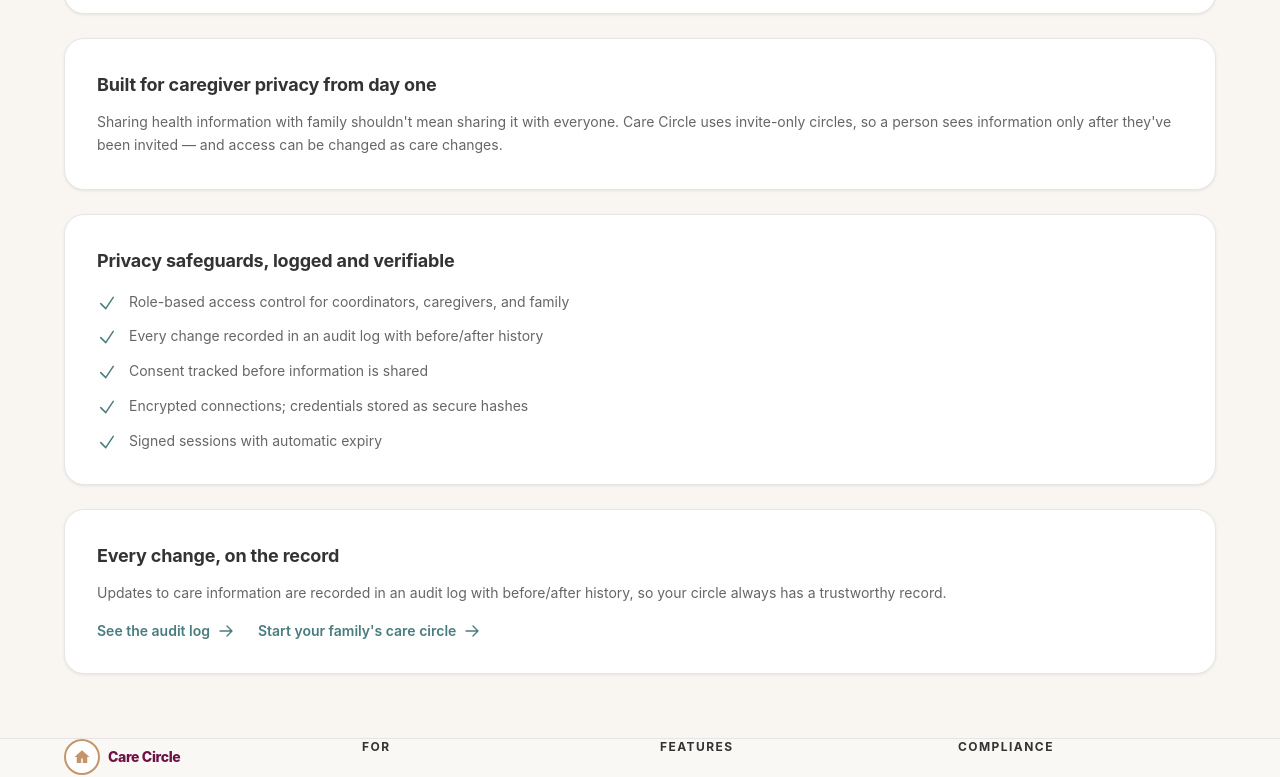
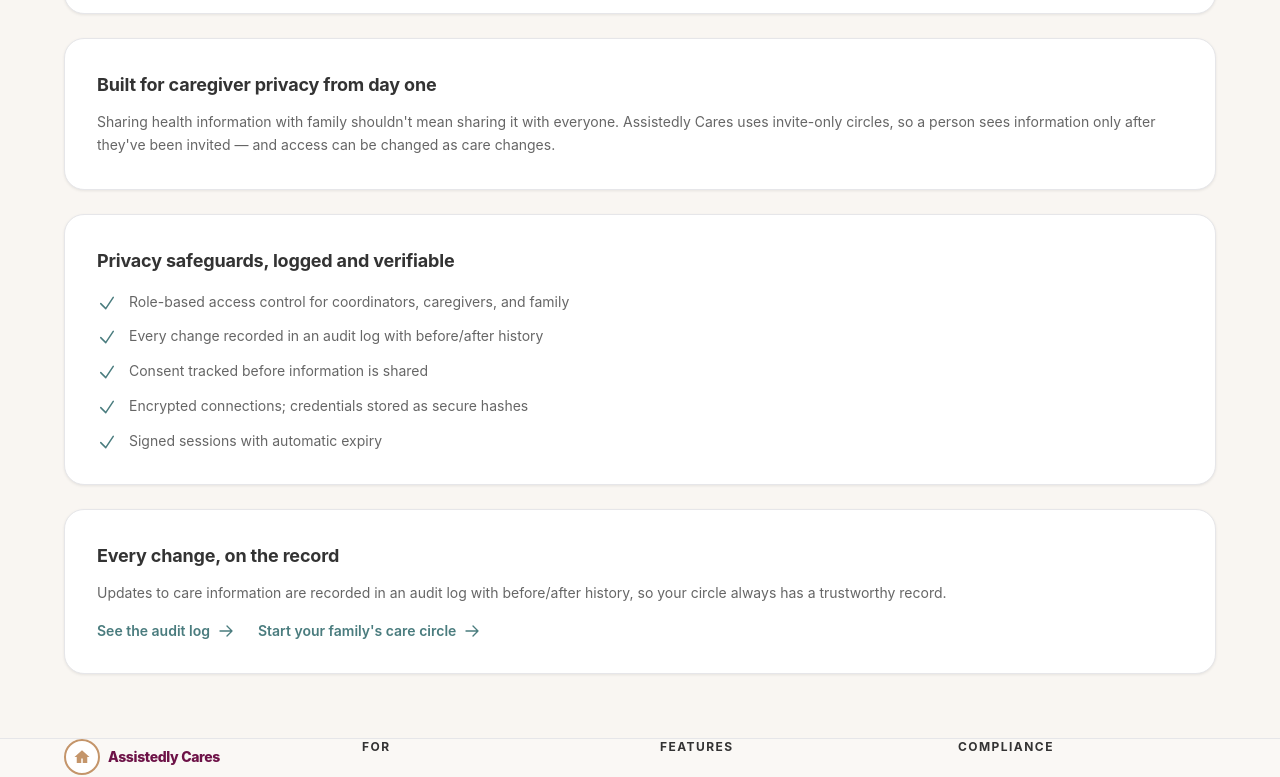
Before and after one commit to Assistedly-Inc/care-circle, a Next.js app in the folder frontend/: page /features/auth in a window 1280 px wide. Shown: the part 784-1561 px from the top of the page. Built offline with nearby package versions, Linux system fonts and the light colour scheme; no server answers.

Commit message:
feat: rebrand frontend from 'Care Circle' to 'Assistedly Cares'
Update metadata (title, description, keywords, OG), hero badge/headline,
footer, auth pages, and all persona pages.

```diff
--- a/frontend/app/(persona)/caregiver/page.tsx
+++ b/frontend/app/(persona)/caregiver/page.tsx
@@ -30,7 +30,7 @@ export default function CaregiverPage() {
                 Stay connected to the plan
               </h1>
               <p className="text-base text-white/90 max-w-xl leading-relaxed mb-6 drop-shadow-sm">
-                The family sets the care plan. You make it happen. Care Circle keeps you in sync with medications, daily tasks, and observations through the first 30 days.
+                The family sets the care plan. You make it happen. Assistedly Cares keeps you in sync with medications, daily tasks, and observations through the first 30 days.
               </p>
               <Link href="/features/tasks/" className="btn btn-primary btn-lg shadow-md">
                 View Your Tasks
@@ -66,7 +66,7 @@ export default function CaregiverPage() {
               <blockquote className="text-[clamp(1.1rem,2.2vw,1.5rem)] font-extrabold text-white leading-snug drop-shadow-md mb-3">
                 &ldquo;I used to write everything on paper. Now the family sees my notes in real time, and we&apos;re all on the same page.&rdquo;
               </blockquote>
-              <p className="text-white/90 font-semibold drop-shadow-sm">— Home care aide, 4 years with Care Circle</p>
+              <p className="text-white/90 font-semibold drop-shadow-sm">— Home care aide, 4 years with Assistedly Cares</p>
             </div>
           </div>
         </div>
--- a/frontend/app/(persona)/family/page.tsx
+++ b/frontend/app/(persona)/family/page.tsx
@@ -10,7 +10,7 @@ const features = [
 ];
 
 const weekByWeek = [
-  { n: 'Before Discharge', items: ['Review medications with the discharge planner', 'Confirm follow-up appointments', 'Add emergency contacts to Care Circle', 'Invite caregivers and family to the plan'] },
+  { n: 'Before Discharge', items: ['Review medications with the discharge planner', 'Confirm follow-up appointments', 'Add emergency contacts to Assistedly Cares', 'Invite caregivers and family to the plan'] },
   { n: 'Week 1', items: ['Daily medication check-ins', 'Log meals, mood, and mobility observations', 'Attend follow-up appointments', 'Keep the facility in the loop'] },
   { n: 'Weeks 2-4', items: ['Review progress and adjust the care plan', 'Export notes for the primary care visit', 'Celebrate small wins with the circle'] },
 ];
@@ -57,7 +57,7 @@ export default function FamilyPage() {
                 Be the quarterback your loved one needs
               </h1>
               <p className="text-base text-white/90 max-w-xl leading-relaxed mb-6 drop-shadow-sm">
-                The discharge planner hands you a folder. Now what? Care Circle turns that folder into a shared living plan that keeps everyone connected through the first 30 days.
+                The discharge planner hands you a folder. Now what? Assistedly Cares turns that folder into a shared living plan that keeps everyone connected through the first 30 days.
               </p>
               <Link href="/features/cases/" className="btn btn-primary btn-lg shadow-md">
                 Start a Care Plan
--- a/frontend/app/(persona)/patient/page.tsx
+++ b/frontend/app/(persona)/patient/page.tsx
@@ -66,7 +66,7 @@ export default function PatientPage() {
               <blockquote className="text-[clamp(1.1rem,2.2vw,1.5rem)] font-extrabold text-white leading-snug drop-shadow-md mb-3">
                 &ldquo;Coming home from skilled nursing felt manageable for the first time. Everything — my meds, my exercises, my appointments — was right there. My daughter saw it too.&rdquo;
               </blockquote>
-              <p className="text-white/90 font-semibold drop-shadow-sm">— Care Circle patient, age 72</p>
+              <p className="text-white/90 font-semibold drop-shadow-sm">— Assistedly Cares patient, age 72</p>
             </div>
           </div>
         </div>
--- a/frontend/app/(persona)/professional/page.tsx
+++ b/frontend/app/(persona)/professional/page.tsx
@@ -64,7 +64,7 @@ export default function ProfessionalPage() {
         <div className="container">
           <div className="text-center mb-10">
             <p className="text-xs font-bold uppercase tracking-[0.12em] text-[var(--color-accent)] mb-2">Impact</p>
-            <h2 className="text-2xl font-extrabold text-[var(--color-text)] tracking-tight">What facilities gain with Care Circle</h2>
+            <h2 className="text-2xl font-extrabold text-[var(--color-text)] tracking-tight">What facilities gain with Assistedly Cares</h2>
           </div>
           <div className="grid md:grid-cols-3 gap-6 max-w-5xl mx-auto">
             {[
@@ -101,7 +101,7 @@ export default function ProfessionalPage() {
         <div className="card !p-10 md:!p-12 text-center max-w-3xl mx-auto bg-[linear-gradient(135deg,#f4fbf8_0%,#f7fafc_100%)] border border-[#dcefe7]">
           <h2 className="text-2xl font-extrabold text-[var(--color-text)] mb-4">Ready to modernize your discharge process?</h2>
           <p className="text-[var(--color-text-light)] max-w-md mx-auto mb-8 leading-relaxed">
-            Join facilities that are using Care Circle to improve outcomes, reduce readmissions, and raise family satisfaction.
+            Join facilities that are using Assistedly Cares to improve outcomes, reduce readmissions, and raise family satisfaction.
           </p>
           <div className="flex flex-wrap items-center justify-center gap-4">
             <Link href="/features/cases/" className="btn btn-primary">Start a Care Plan</Link>
--- a/frontend/app/Footer.tsx
+++ b/frontend/app/Footer.tsx
@@ -34,7 +34,7 @@ export default function Footer() {
               <span className="flex items-center justify-center w-9 h-9 rounded-full bg-white border-2 border-[var(--color-accent)] text-[var(--color-accent)]">
                 <svg viewBox="0 0 24 24" width="18" height="18" fill="currentColor"><path d="M12 3L2 12h3v8h6v-6h2v6h6v-8h3L12 3z"/></svg>
               </span>
-              <span className="font-extrabold text-sm text-[var(--color-secondary)] tracking-tight">Care Circle</span>
+              <span className="font-extrabold text-sm text-[var(--color-secondary)] tracking-tight">Assistedly Cares</span>
             </Link>
             <p className="text-sm text-[var(--color-text-light)] leading-relaxed max-w-xs">
               Care coordination for the first 30 days after discharge. Built for families and facilities.
@@ -88,7 +88,7 @@ export default function Footer() {
         </div>
 
         <div className="mt-10 pt-6 border-t border-[var(--color-border)] flex flex-col sm:flex-row items-center justify-between gap-3">
-          <p className="text-xs text-[var(--color-muted)]">&copy; {new Date().getFullYear()} Care Circle. All rights reserved.</p>
+          <p className="text-xs text-[var(--color-muted)]">&copy; {new Date().getFullYear()} Assistedly Cares. All rights reserved.</p>
           <p className="text-xs text-[var(--color-muted)]">HIPAA-aware. Built for care transitions.</p>
         </div>
       </div>
--- a/frontend/app/features/auth/layout.tsx
+++ b/frontend/app/features/auth/layout.tsx
@@ -2,9 +2,9 @@ import type { Metadata } from 'next';
 import type { ReactNode } from 'react';
 
 export const metadata: Metadata = {
-  title: { absolute: 'Private, Role-Based Access for Family Caregivers | Care Circle' },
+  title: { absolute: 'Private, Role-Based Access for Family Caregivers | Assistedly Cares' },
   description:
-    'Care Circle gives every caregiver the right information at the right time — with role-based access, audit logs, and privacy controls built for family care.',
+    'Assistedly Cares gives every caregiver the right information at the right time — with role-based access, audit logs, and privacy controls built for family care.',
 };
 
 export default function AuthLayout({ children }: { children: ReactNode }) {
--- a/frontend/app/features/auth/page.tsx
+++ b/frontend/app/features/auth/page.tsx
@@ -63,7 +63,7 @@ export default function AuthFeaturePage() {
           The right information, for the right people, at the right time
         </h1>
         <p className="text-[var(--color-text-light)] max-w-2xl leading-relaxed mb-10">
-          Care Circle is built on a simple promise: everyone in your circle — relatives, caregivers, and care coordinators — gets exactly the information they need, and nothing they don&apos;t. Privacy isn&apos;t a feature bolted on at the end; it&apos;s how the product works.
+          Assistedly Cares is built on a simple promise: everyone in your circle — relatives, caregivers, and care coordinators — gets exactly the information they need, and nothing they don&apos;t. Privacy isn&apos;t a feature bolted on at the end; it&apos;s how the product works.
         </p>
 
         <SignInCard />
@@ -94,7 +94,7 @@ export default function AuthFeaturePage() {
         <section className="card !p-6 md:!p-8 mb-6">
           <h2 className="text-lg font-extrabold text-[var(--color-text)] mb-3">Built for caregiver privacy from day one</h2>
           <p className="text-sm text-[var(--color-text-light)] leading-relaxed">
-            Sharing health information with family shouldn&apos;t mean sharing it with everyone. Care Circle uses invite-only circles, so a person sees information only after they&apos;ve been invited — and access can be changed as care changes.
+            Sharing health information with family shouldn&apos;t mean sharing it with everyone. Assistedly Cares uses invite-only circles, so a person sees information only after they&apos;ve been invited — and access can be changed as care changes.
           </p>
         </section>
 
--- a/frontend/app/globals.css
+++ b/frontend/app/globals.css
@@ -43,7 +43,7 @@
 
 @theme {
 
-  /* ─── Care Circle hero palette ─── */
+  /* ─── Assistedly Cares hero palette ─── */
   --hero-bg: #FDF9F3;
   --hero-text: #2D2926;
   --pacific-blue: #A8D8EA;
--- a/frontend/app/layout.tsx
+++ b/frontend/app/layout.tsx
@@ -5,22 +5,22 @@ import Footer from './Footer';
 
 export const metadata: Metadata = {
   title: {
-    default: 'Care Circle | Coordinated Care Platform',
-    template: '%s | Care Circle',
+    default: 'Assistedly Cares | Coordinated Care Platform',
+    template: '%s | Assistedly Cares',
   },
-  description: 'Care Circle helps families, caregivers, and healthcare professionals coordinate around shared care transitions. Private, secure, and beautifully simple.',
+  description: 'Assistedly Cares helps families, caregivers, and healthcare professionals coordinate around shared care transitions. Private, secure, and beautifully simple.',
   keywords: [
     'care coordination',
     'care transition',
     'post discharge',
     'family caregiving',
     'healthcare management',
-    'care circle',
+    'assistedly cares',
     'caregiver tools',
   ],
   openGraph: {
-    title: 'Care Circle | Coordinated Care Platform',
-    description: 'Care Circle helps families and facilities coordinate care transitions after discharge.',
+    title: 'Assistedly Cares | Coordinated Care Platform',
+    description: 'Assistedly Cares helps families and facilities coordinate care transitions after discharge.',
     type: 'website',
   },
 };
--- a/frontend/app/page.tsx
+++ b/frontend/app/page.tsx
@@ -36,13 +36,13 @@ export default function HomePage() {
                 <svg className="w-4 h-4 text-white/90" viewBox="0 0 24 24" fill="currentColor">
                   <path d="M12 21.35l-1.45-1.32C5.4 15.36 2 12.28 2 8.5 2 5.42 4.42 3 7.5 3c1.74 0 3.41.81 4.5 2.09C13.09 3.81 14.76 3 16.5 3 19.58 3 22 5.42 22 8.5c0 3.78-3.4 6.86-8.55 11.54L12 21.35z"/>
                 </svg>
-                <span className="text-xs font-bold uppercase tracking-[0.1em] text-white/90">Care Circle</span>
+                <span className="text-xs font-bold uppercase tracking-[0.1em] text-white/90">Assistedly Cares</span>
               </div>
               <h1 className="text-[clamp(1.6rem,3.5vw,2.4rem)] font-extrabold text-[#2D2926] mb-2 tracking-tight leading-tight drop-shadow-sm">
                 The first 30 days home are the most important
               </h1>
               <p className="text-base text-[#2D2926]/90 max-w-xl mb-5 leading-relaxed drop-shadow-sm">
-                Care Circle helps families and facilities bridge the gap between discharge and recovery — with shared care plans, medication tracking, and coordinated daily support.
+                Assistedly Cares helps families and facilities bridge the gap between discharge and recovery — with shared care plans, medication tracking, and coordinated daily support.
               </p>
               <div className="flex flex-wrap items-center gap-3">
                 <Link href="/features/cases/" className="btn btn-primary btn-lg shadow-md">
```
